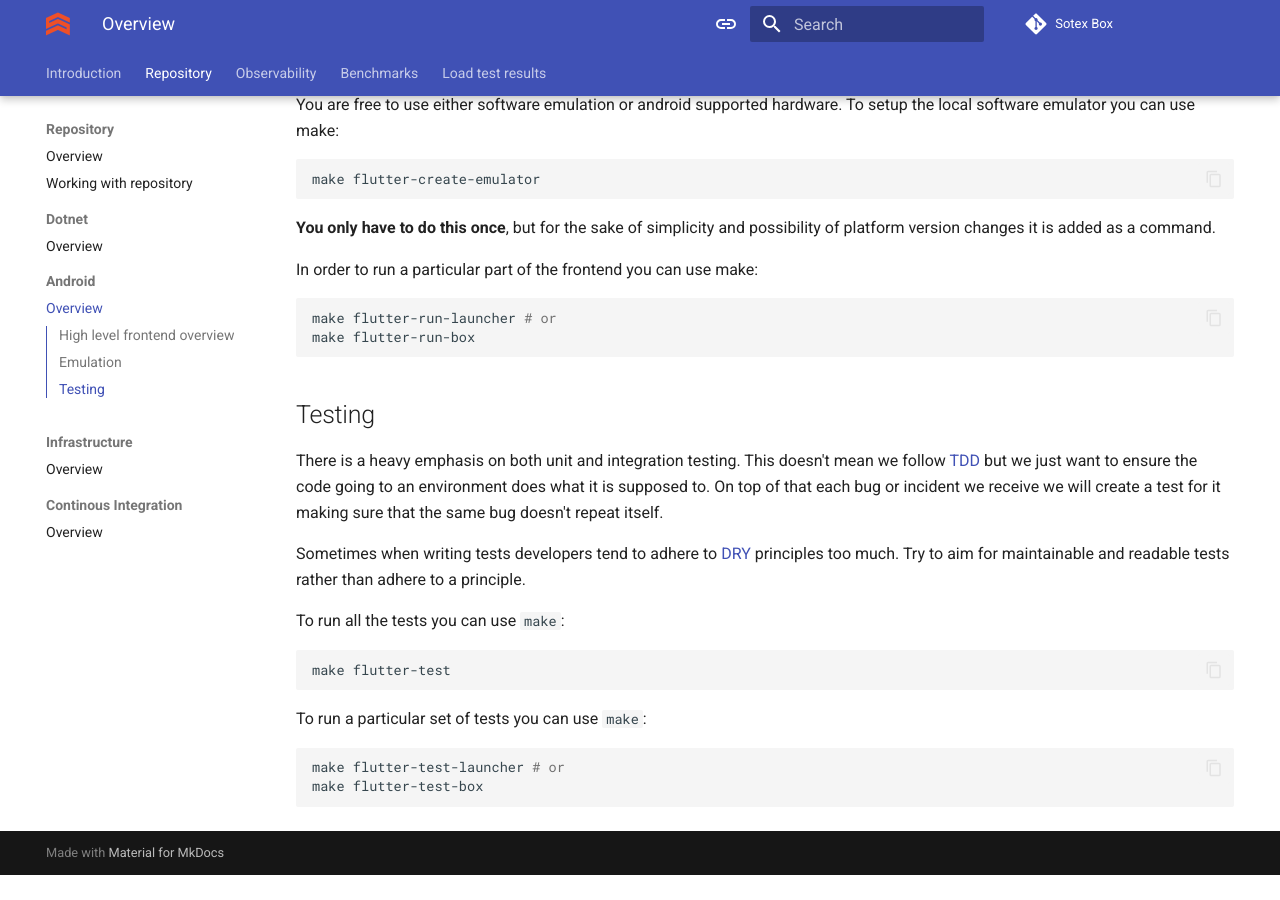
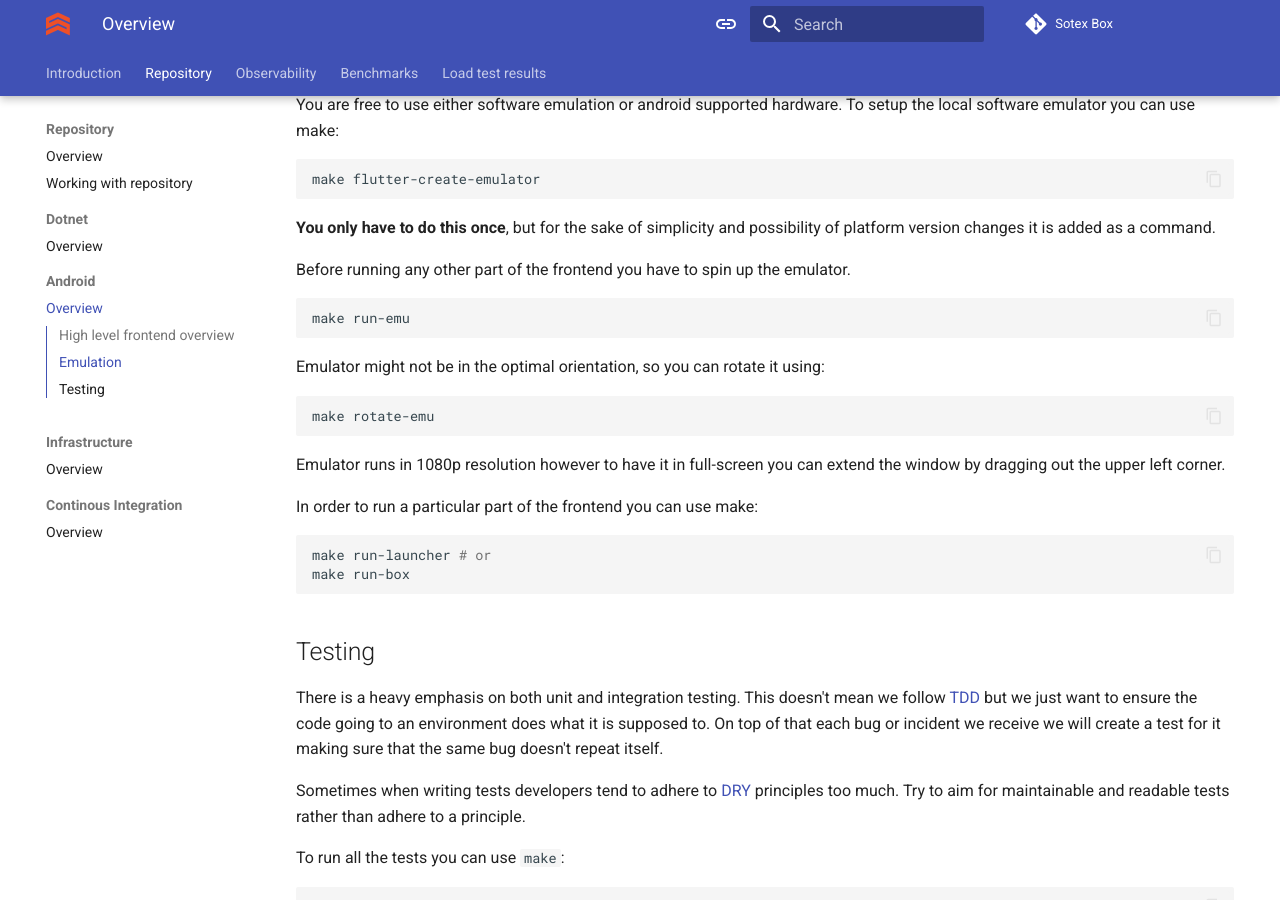
Before and after one commit to sotex-lab/sotex-box, an MkDocs documentation site: the page built from docs/repository/android/index.md, in a window 1280 px wide and 900 px high, scrolled down 420 px. Built offline with MkDocs 1.6.1 and Material for MkDocs 9.7.7, drawn with Linux system fonts in a browser that asks for light colours; comment, search, counter and statistics services are not loaded; before the commit the page ends 1295 px from its top, so only the background shows below that.

Commit message:
finished making the tv

````diff
--- a/docs/repository/android/index.md
+++ b/docs/repository/android/index.md
@@ -14,11 +14,24 @@
 ```
 **You only have to do this once**, but for the sake of simplicity and possibility of platform version changes it is added as a command.
 
+Before running any other part of the frontend you have to spin up the emulator.
+```bash
+make run-emu
+```
+
+Emulator might not be in the optimal orientation, so you can rotate it using:
+```bash
+make rotate-emu
+```
+
+Emulator runs in 1080p resolution however to have it in full-screen you can extend the window
+by dragging out the upper left corner.
+
 In order to run a particular part of the frontend you can use make:
 
 ```bash
-make flutter-run-launcher # or
-make flutter-run-box
+make run-launcher # or
+make run-box
 ```
 
 ## Testing
````
Also changed, not shown: 2 other files.
